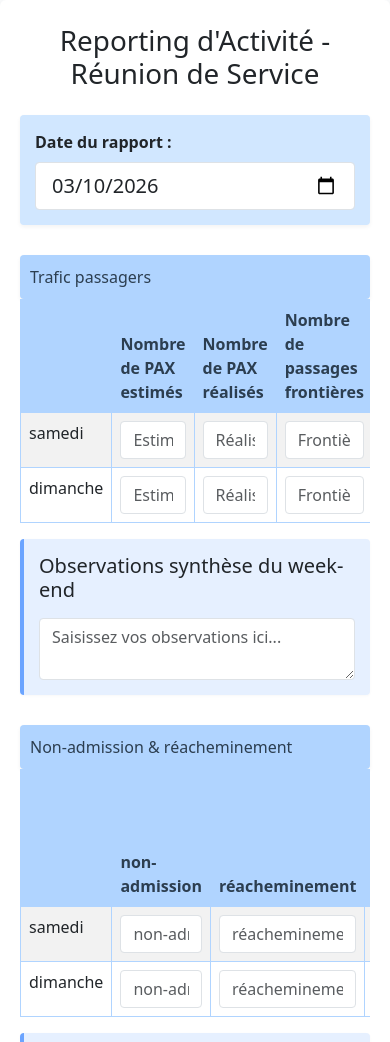
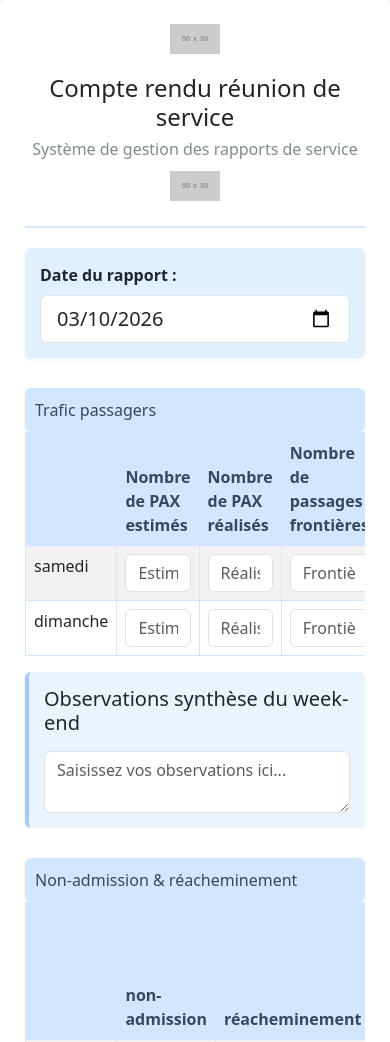
Before and after one commit to dkalinine/reporting-reunion-service-dap-Orly, a plain HTML site: page index.html in a window 390 px wide. Shown: the top 1042 px of the page. Drawn offline with nearby package versions, Linux system fonts and the light colour scheme; placeholder pictures from the web are drawn by us.

Commit message:
Update index.html
modif logos et feuille de style

```diff
--- a/index.html
+++ b/index.html
@@ -3,7 +3,7 @@
 <head>
     <meta charset="UTF-8">
     <meta name="viewport" content="width=device-width, initial-scale=1.0">
-    <title>Reporting d'Activité - Réunion de Service</title>
+    <title>Compte rendu réunion de service</title>
     <!-- Bootstrap 5 CSS -->
     <link href="https://cdn.jsdelivr.net/npm/bootstrap@5.3.0/dist/css/bootstrap.min.css" rel="stylesheet">
     <!-- Font Awesome pour les icônes -->
@@ -14,79 +14,79 @@
             resize: vertical;
         }
         .section-title {
-            background-color: #b0d4ff;
-            color: #2c3e50;
+            background-color: #d0e7ff;
+            color: #34495e;
             padding: 10px;
             margin-top: 30px;
-            border-radius: 4px;
+            border-radius: 6px;
             box-shadow: 0 2px 4px rgba(0,0,0,0.05);
         }
         .form-section {
             margin-bottom: 30px;
         }
         .observation-column {
-            background-color: #e6f0ff;
+            background-color: #eaf4ff;
             padding: 15px;
-            border-radius: 4px;
-            border-left: 4px solid #6ba4ff;
+            border-radius: 6px;
+            border-left: 4px solid #a3c9ff;
             box-shadow: 0 1px 3px rgba(0,0,0,0.03);
         }
         .table-container {
             overflow-x: auto;
         }
         .date-header {
-            background-color: #d1e7ff;
+            background-color: #e0f0ff;
             padding: 15px;
-            border-radius: 4px;
+            border-radius: 6px;
             margin-bottom: 20px;
             box-shadow: 0 2px 4px rgba(0,0,0,0.05);
         }
         .form-control {
-            border-radius: 4px;
+            border-radius: 6px;
         }
         .table thead th {
-            background-color: #b0d4ff;
-            color: #2c3e50;
+            background-color: #d0e7ff;
+            color: #34495e;
         }
         .btn-primary {
-            background-color: #6ba4ff;
-            border-color: #6ba4ff;
+            background-color: #a3c9ff;
+            border-color: #a3c9ff;
             padding: 10px 20px;
         }
         .btn-primary:hover {
-            background-color: #4a8bff;
-            border-color: #4a8bff;
+            background-color: #7fb8ff;
+            border-color: #7fb8ff;
         }
         .btn-secondary {
-            background-color: #6c757d;
-            border-color: #6c757d;
+            background-color: #95a5a6;
+            border-color: #95a5a6;
         }
         .btn-success {
-            background-color: #28a745;
-            border-color: #28a745;
+            background-color: #58d68d;
+            border-color: #58d68d;
         }
         .container {
             background-color: white;
-            border-radius: 6px;
-            box-shadow: 0 4px 6px rgba(0,0,0,0.08);
-            padding: 20px;
+            border-radius: 8px;
+            box-shadow: 0 4px 12px rgba(0,0,0,0.08);
+            padding: 25px;
         }
         .table-bordered {
-            border: 1px solid #b0d4ff;
+            border: 1px solid #d0e7ff;
         }
         .table-bordered th,
         .table-bordered td {
-            border: 1px solid #b0d4ff;
+            border: 1px solid #d0e7ff;
         }
         .table-striped tbody tr:nth-of-type(odd) {
-            background-color: #f8f9ff;
+            background-color: #f8fcff;
         }
         .export-buttons {
-            background-color: #f8f9fa;
+            background-color: #f0f8ff;
             padding: 20px;
-            border-radius: 6px;
+            border-radius: 8px;
             margin-top: 30px;
-            box-shadow: 0 2px 4px rgba(0,0,0,0.05);
+            box-shadow: 0 2px 6px rgba(0,0,0,0.05);
         }
         .export-btn {
             margin: 5px;
@@ -94,15 +94,73 @@
         }
         .footer-note {
             font-size: 0.85rem;
-            color: #6c757d;
+            color: #7f8c8d;
             margin-top: 20px;
             text-align: center;
+        }
+        .header-container {
+            display: flex;
+            align-items: center;
+            justify-content: space-between;
+            margin-bottom: 20px;
+            padding-bottom: 15px;
+            border-bottom: 2px solid #d0e7ff;
+        }
+        .logo-container {
+            flex-shrink: 0;
+            display: flex;
+            align-items: center;
+        }
+        .logo-container img {
+            max-height: 50px;
+            width: auto;
+        }
+        .header-text {
+            flex-grow: 1;
+            text-align: center;
+            margin: 0 20px;
+        }
+        .header-text h1 {
+            margin: 0;
+            font-size: 1.8rem;
+        }
+        .header-text p {
+            margin: 5px 0 0 0;
+            color: #7f8c8d;
+            font-size: 1rem;
+        }
+        @media (max-width: 768px) {
+            .header-container {
+                flex-direction: column;
+                text-align: center;
+            }
+            .logo-container {
+                margin-bottom: 10px;
+            }
+            .header-text {
+                margin: 10px 0;
+            }
+            .header-text h1 {
+                font-size: 1.5rem;
+            }
         }
     </style>
 </head>
 <body class="bg-light">
     <div class="container py-4">
-        <h1 class="text-center mb-4">Reporting d'Activité - Réunion de Service</h1>
+        <!-- En-tête avec logos aux côtés du titre -->
+        <div class="header-container">
+            <div class="logo-container">
+                <img src="https://placehold.co/50x30?text=MI" alt="Logo Ministère de l'Intérieur">
+            </div>
+            <div class="header-text">
+                <h1>Compte rendu réunion de service</h1>
+                <p>Système de gestion des rapports de service</p>
+            </div>
+            <div class="logo-container">
+                <img src="https://placehold.co/50x30?text=AT" alt="Logo Administration Territoriale">
+            </div>
+        </div>
 
         <!-- Date de saisie -->
         <div class="date-header">
@@ -575,7 +633,7 @@
 
             // Ajout du titre
             doc.setFontSize(22);
-            doc.text("Reporting d'Activité - Réunion de Service", 105, 20, { align: 'center' });
+            doc.text("Compte rendu réunion de service", 105, 20, { align: 'center' });
 
             // Ajout de la date
             const date = document.getElementById('reportDate').value;
@@ -635,5 +693,4 @@
         }
     </script>
 </body>
-
 </html>
```
